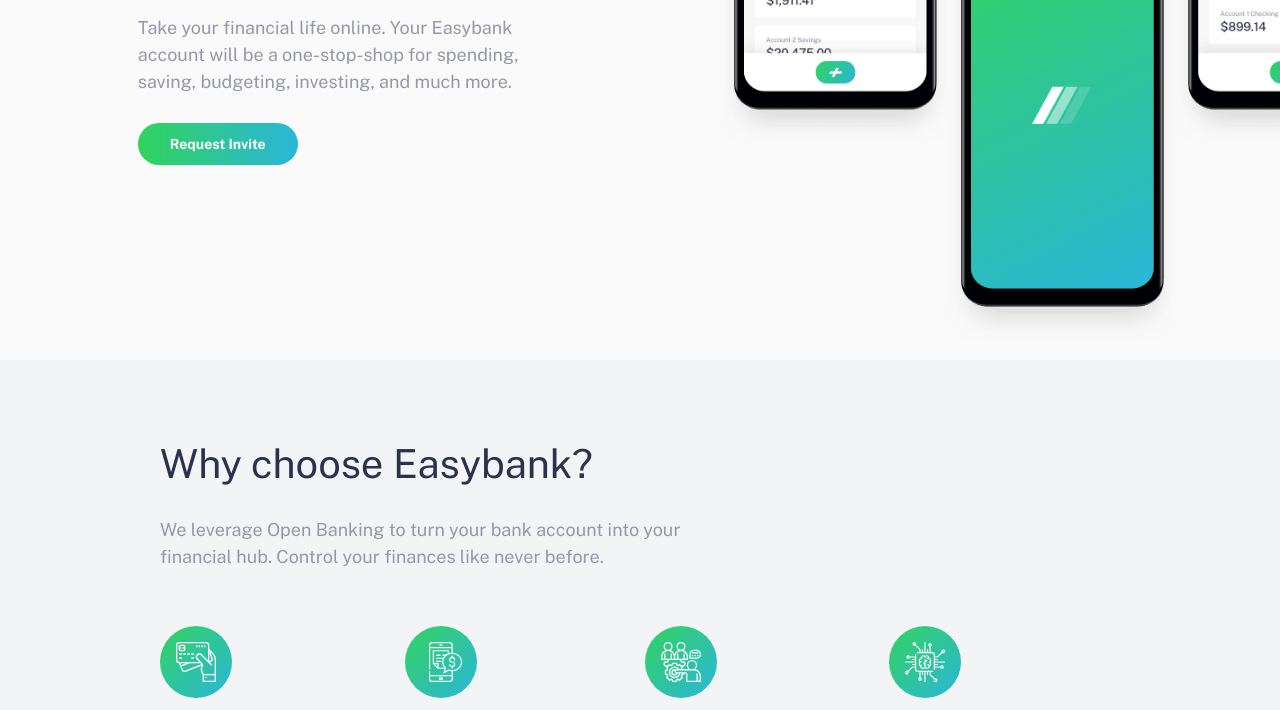
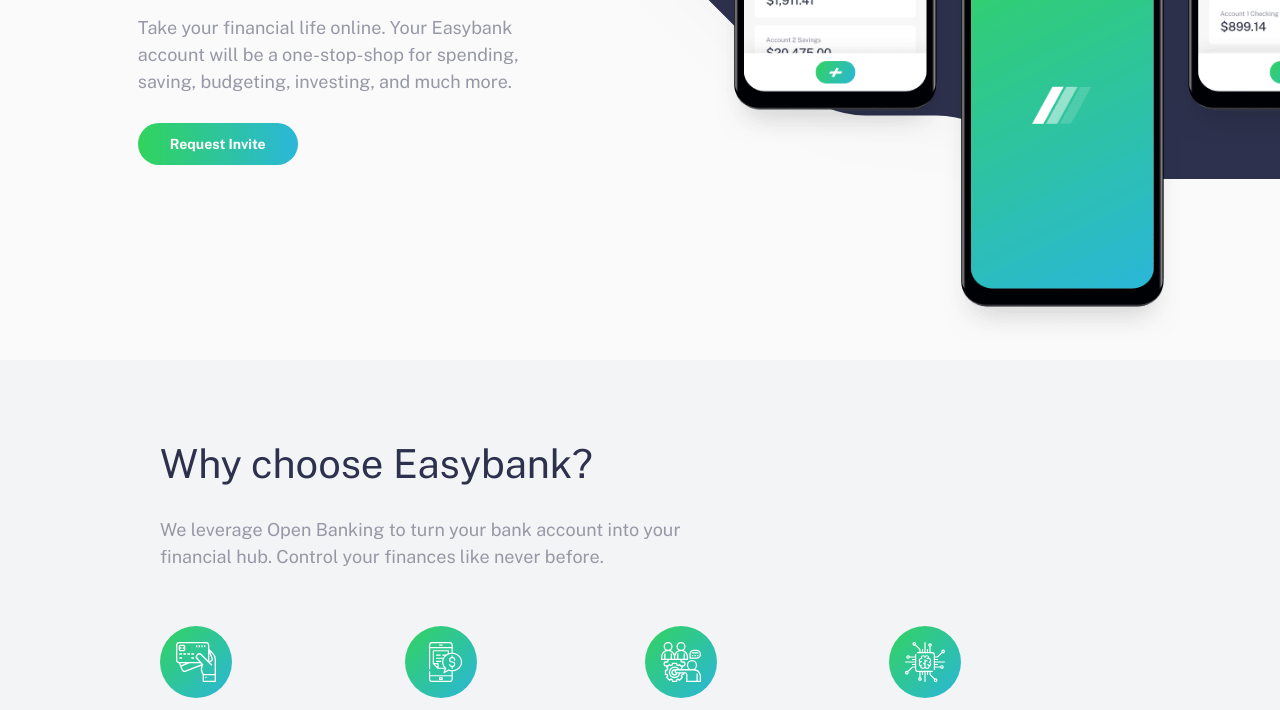
Before and after one commit to marta13karta/Easybank-Landing-Page-SCSS-HTML-, a plain HTML site: page index.html in a window 1280 px wide. Shown: the part 449-1159 px from the top of the page. Drawn offline with nearby package versions, Linux system fonts and the light colour scheme; files that its build step writes are made by us from their sources; the site is published under a folder, as on GitHub Pages, so addresses that start at the root find nothing.

Commit message:
Update _global.scss

```diff
--- a/styles/layout/_global.scss
+++ b/styles/layout/_global.scss
@@ -13,7 +13,7 @@ body {
       width: 100vw;
       top: -38px;
       left: 0;
-      background: url("/images/bg-intro-mobile.svg") no-repeat;
+      background: url("../images/bg-intro-mobile.svg") no-repeat;
       background-size: contain;
       z-index: 1;
     }
@@ -22,7 +22,7 @@ body {
         position: absolute;
         top: -12%;
         left: 45%;
-        background: url("/images/bg-intro-desktop.svg") no-repeat;
+        background: url("../images/bg-intro-desktop.svg") no-repeat;
       }
     }
   }
```
